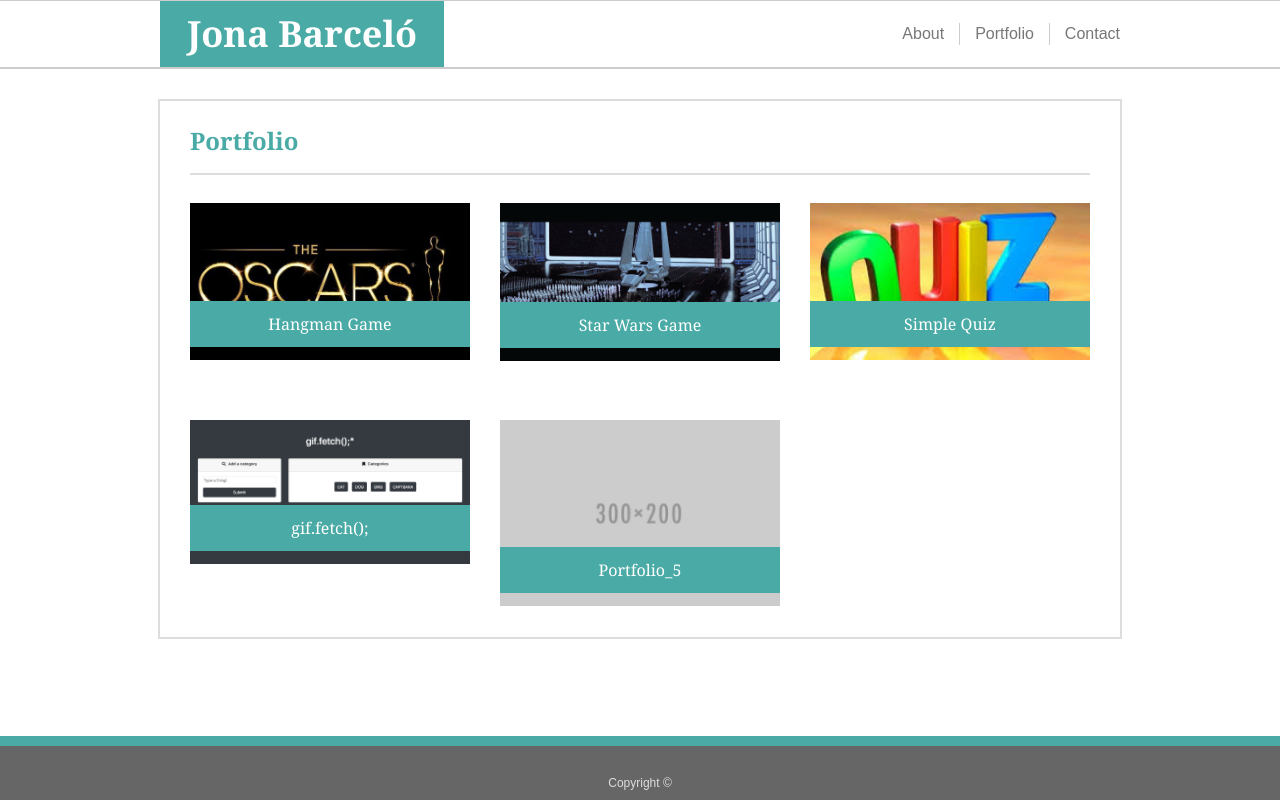
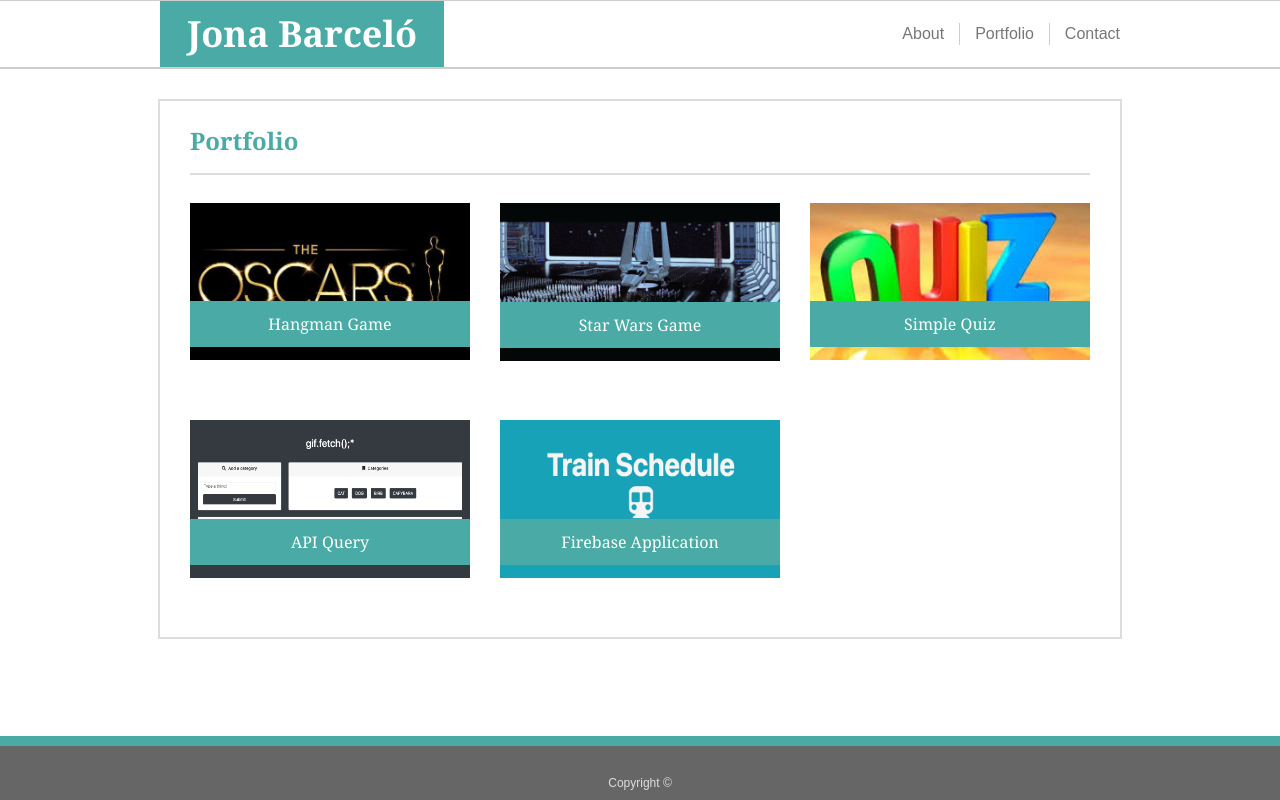
Before and after one commit to jonabari/02_responsiveness_queries, a plain HTML site: page portfolio.html in a window 1280 px wide. Drawn offline with Linux system fonts and the light colour scheme.

Commit message:
Updated with train activity

```diff
--- a/portfolio.html
+++ b/portfolio.html
@@ -98,22 +98,22 @@
                 <div class="portfolio-piece-left">
                     <a href="https://jonabari.github.io/06-giphy-api/">
 
-                        <img class="portfolio-image" title="is actually 280x186" alt="where did we put that image? style="max-height: 157.5px" src="assets/images/gifFetch.png">
+                        <img class="portfolio-image" title="is actually 280x186" alt="where did we put that image?" style="height: 157.5px" src="assets/images/gifFetch.png">
 
                         <div class="portfolio-label">
-                            gif.fetch();
+                            API Query
                         </div>
 
                     </a>
                 </div>
 
                 <div class="portfolio-piece-middle">
-                    <a href="#">
+                    <a href="https://jonabari.github.io/07-Firebase/">
 
-                        <img class="portfolio-image" title="is actually 280x186" alt="where did we put that image?" src="assets/images/portfolio_stock.png">
+                        <img class="portfolio-image" title="is actually 280x186" alt="where did we put that image?" style="height: 157.5px" src="assets/images/trainSchedule.png">
 
                         <div class="portfolio-label">
-                                Portfolio_5
+                                Firebase Application
                         </div>
 
                     </a>
```
Also changed, not shown: assets/images/trainSchedule.png (added), 2 other files.
